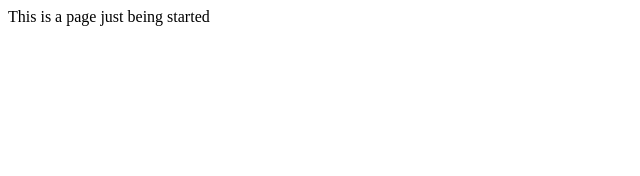
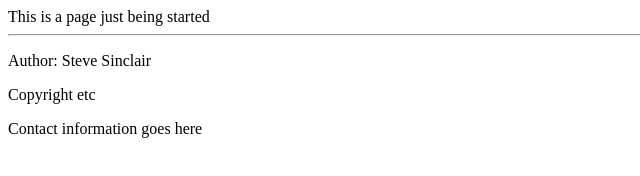
Before and after one commit to Sinphree/MyPage, a plain HTML site: page index.html in a window 1280 px wide. Shown: the whole page, without its empty margins (0-640 px from the left). Drawn offline with Linux system fonts and the light colour scheme.

Commit message:
More updates

```diff
--- a/index.html
+++ b/index.html
@@ -1,8 +1,15 @@
+<!DOCTYPE html>
 <html>
 <head>
 <title>Under Construction</title>
 </head>
 <body>
 This is a page just being started
+<footer>
+    <hr />
+    <p>Author: Steve Sinclair</p>
+    <p>Copyright etc</p>
+    <p>Contact information goes here</p>
+  </footer>
 </body>
 </html>
```
